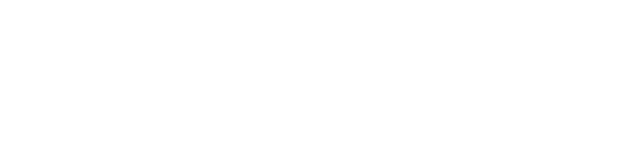
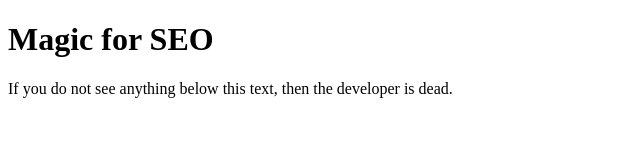
Before and after one commit to mityabondar/webworker-hidden-text, a plain HTML site: page index.html in a window 1280 px wide. Shown: the whole page, without its empty margins (0-640 px from the left). Drawn offline with Linux system fonts and the light colour scheme.

Commit message:
Added description in html

```diff
--- a/index.html
+++ b/index.html
@@ -8,6 +8,9 @@
 </head>
 <body>
 
+    <h1>Magic for SEO</h1>
+    <p>If you do not see anything below this text, then the developer is dead.</p>
+
     <p data-hook="seo-text" data-inner="Lorem ipsum dolor sit, amet consectetur adipisicing elit. Quam porro exercitationem odit aperiam accusamus. Maiores, eos eum autem voluptatibus minus reiciendis amet itaque accusantium repellendus, eaque ducimus tenetur aspernatur ipsa."></p>
     <p data-hook="seo-text" data-inner="Another lorem ipsum"></p>
 
```
